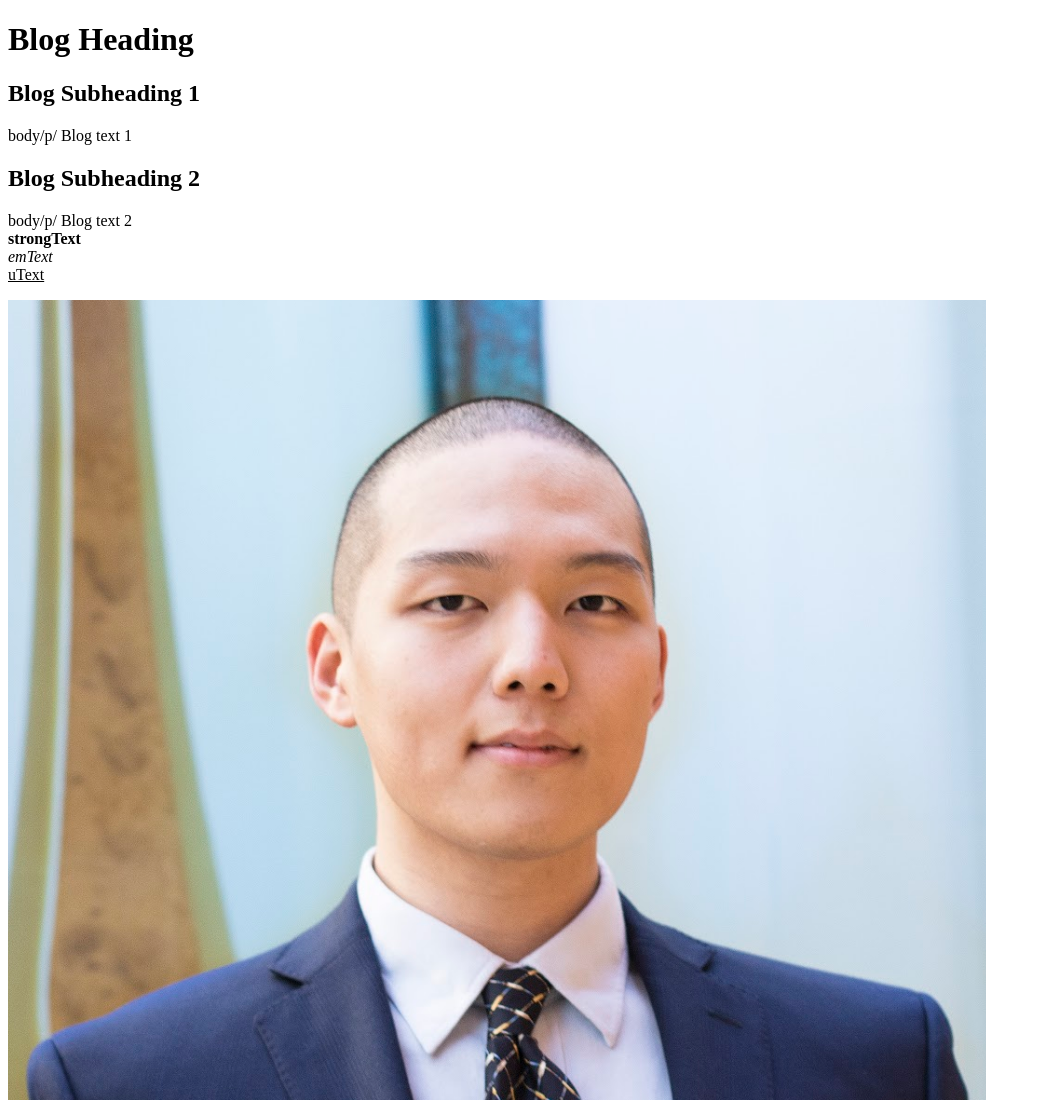
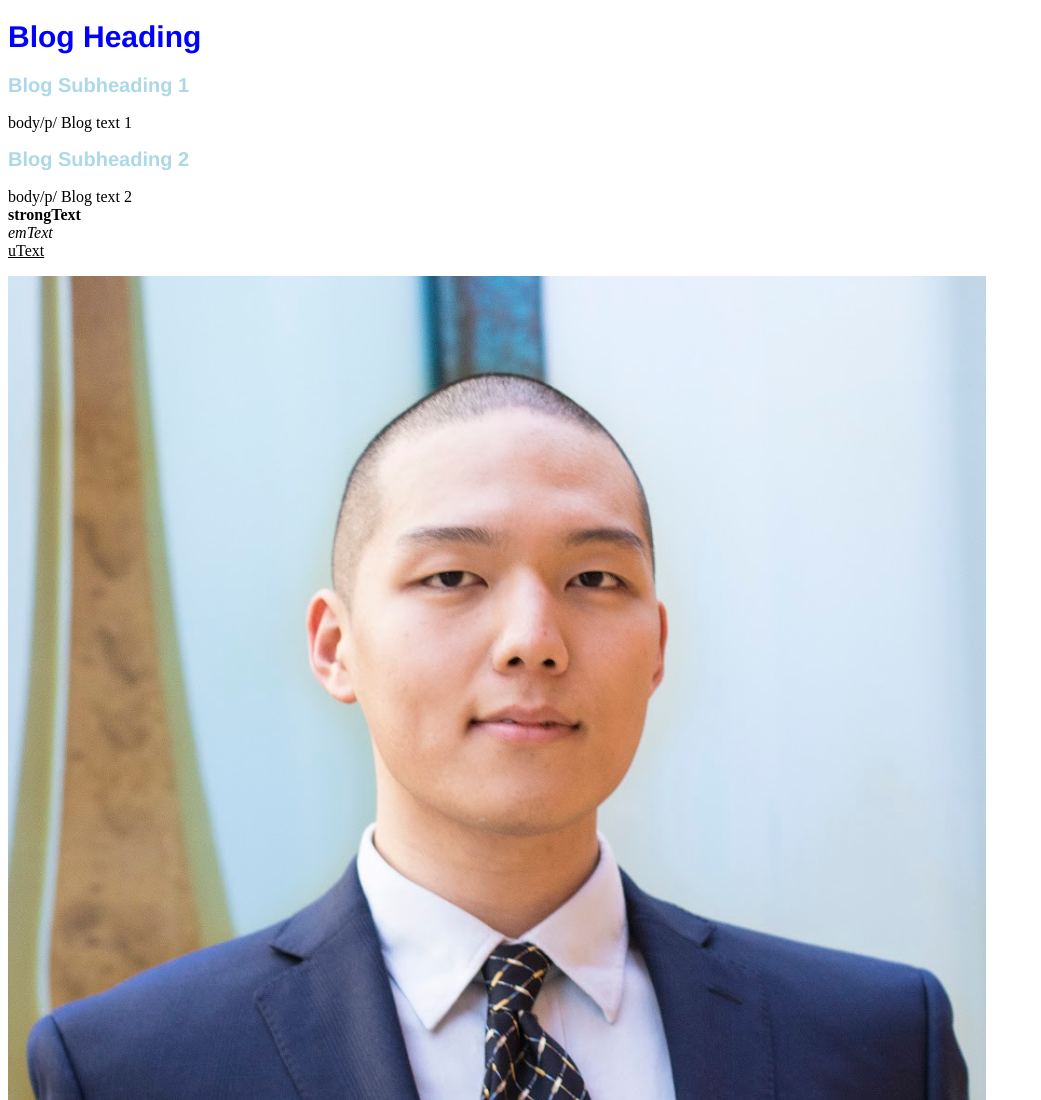
Before and after one commit to hajamesjw/blog-template, a plain HTML site: page index.html in a window 1280 px wide. Shown: the top 1100 px of the page, without its empty margins (0-1041 px from the left). Drawn offline with Linux system fonts and the light colour scheme.

Commit message:
Formatted headings.

```diff
--- a/css/style.css
+++ b/css/style.css
@@ -0,0 +1,11 @@
+h1 {
+    color: blue;
+    font-size: 30px;
+    font-family: Helvetica;
+}
+
+h2 {
+    color: lightblue;
+    font-size: 20px;
+    font-family: Helvetica;
+}
--- a/index.html
+++ b/index.html
@@ -3,7 +3,7 @@
 
     <head>
         <title>Site Title</title>
-
+        <link rel="stylesheet" type="text/css" href="css/style.css">
     </head>
 
     <body>
@@ -16,13 +16,13 @@
 
         <h2>Blog Subheading 2</h2>
         <p>
-            body/p/ Blog text 2 <br>
+            body/p/ Blog text 2<br>
             <strong>strongText</strong> <br>
             <em>emText</em> <br>
             <u>uText</u> <br>
         </p>
 
-        <img src='img/author.PNG' alt="Author">
+        <img src="img/author.PNG" alt="Author">
         <a href="img/author.PNG" target="_blank">author</a>
 
         <p>
```
